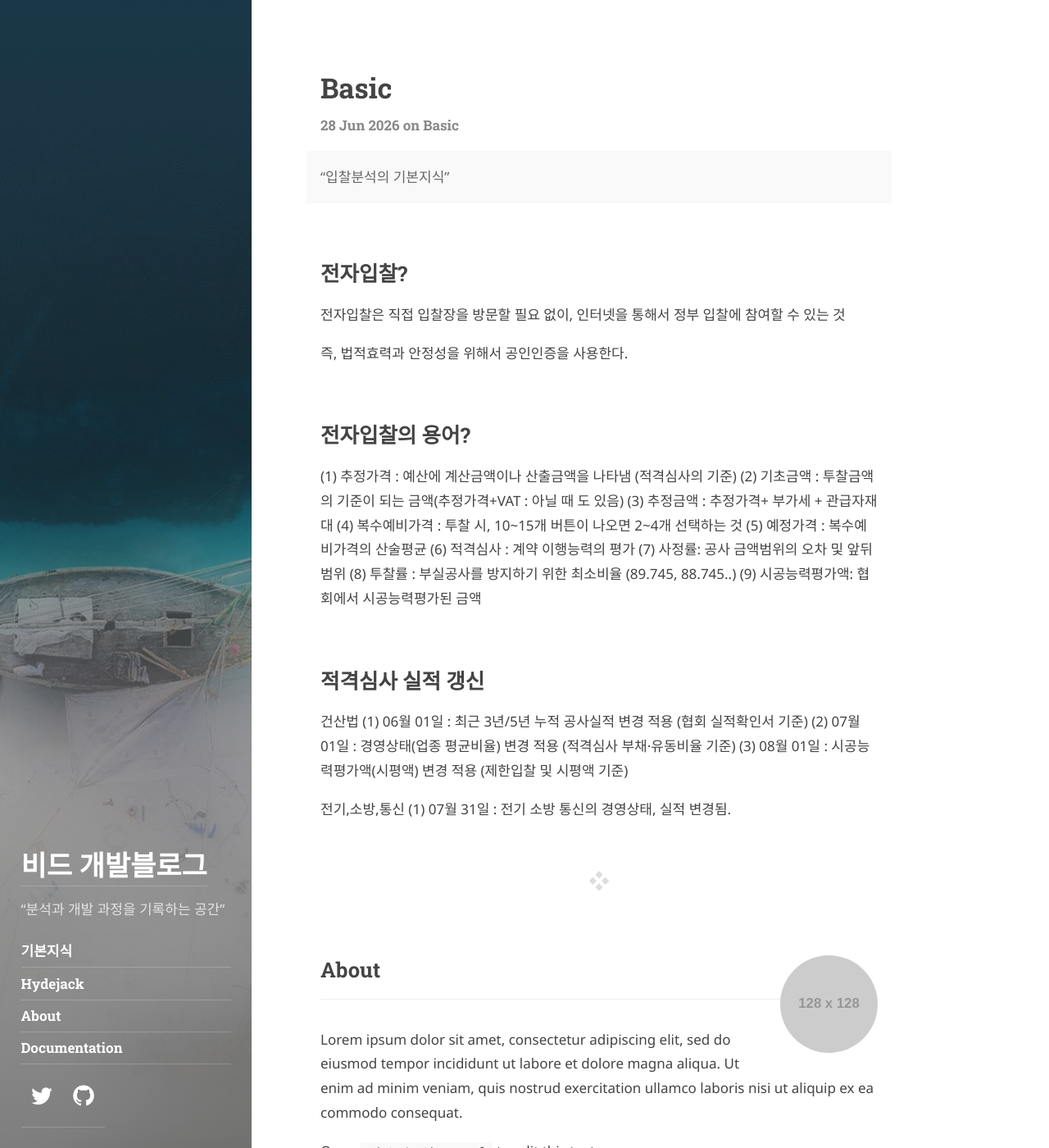
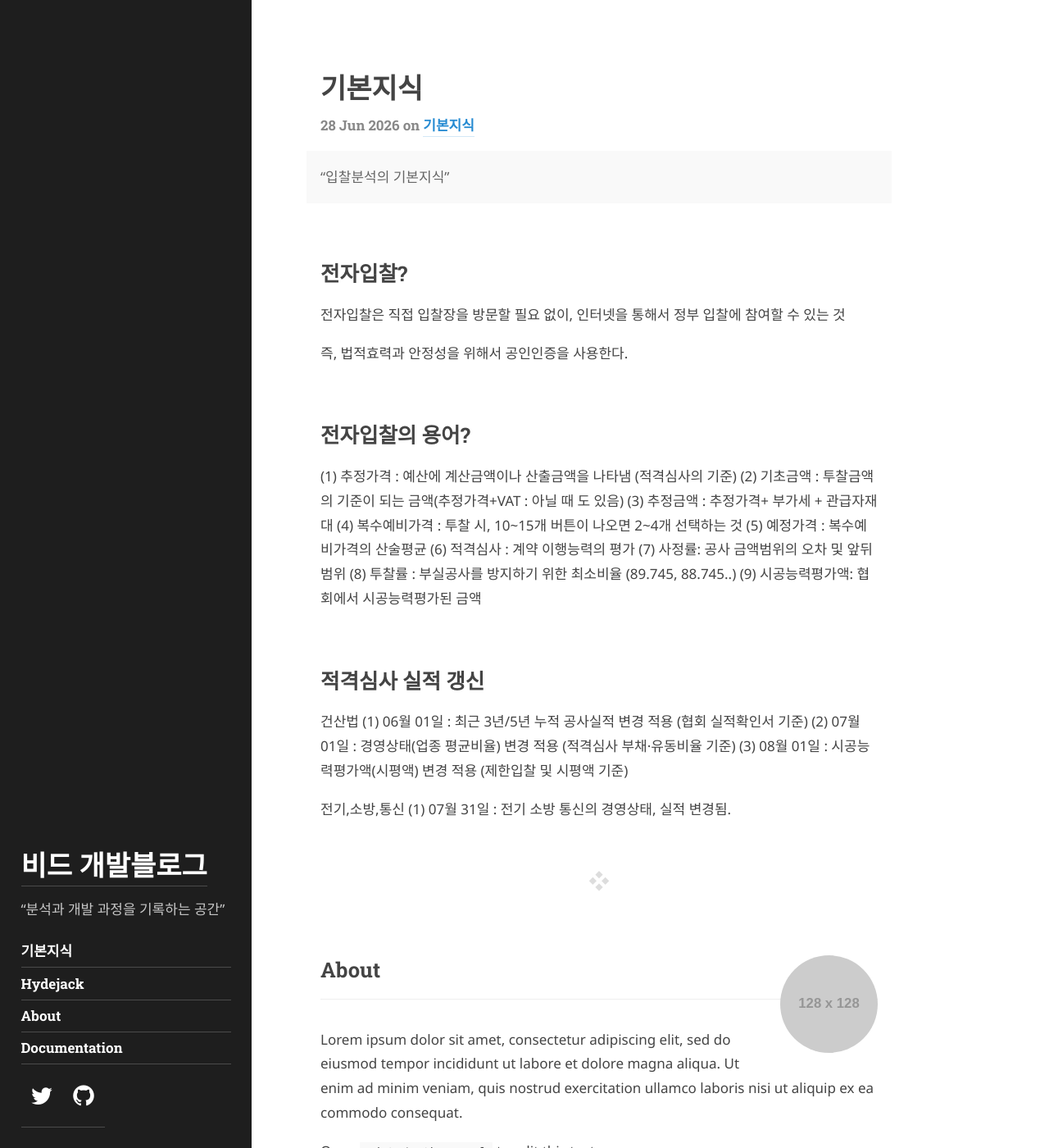
Before and after one commit to Kaguls/github.io-Bid-Data-Analysis, a Jekyll site: the page built from _posts/2026-06-28-기본설명1.md, in a window 1280 px wide and 1400 px high. Shown: the whole window at 82% size. Built offline with Jekyll 4.4.1, drawn with Linux system fonts in a browser that asks for light colours; some web fonts are replaced.

Commit message:
기본지식으로 마저변경

```diff
--- a/_posts/2026-06-28-기본설명1.md
+++ b/_posts/2026-06-28-기본설명1.md
@@ -1,9 +1,9 @@
 ---
 layout: post
-title: Basic
+title: 기본지식
 description: >
   "입찰분석의 기본지식"
-tags: [Basic]
+tags: [기본지식]
 author: author2
 canonical_url: http://hyde.getpoole.com/2012/02/07/example-content/
 ---
```
